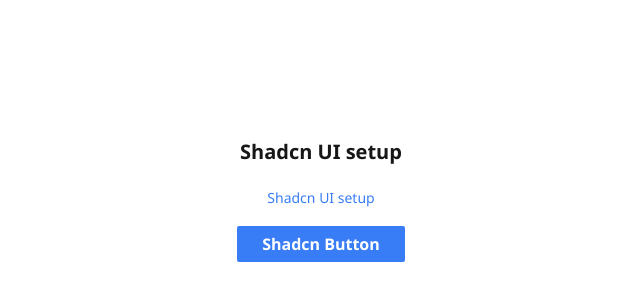
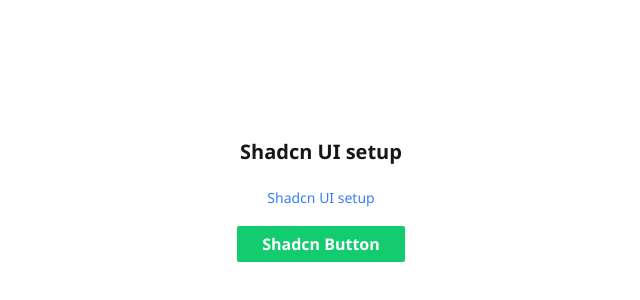
Before and after one commit to safronman/ui-kit-inctagram, a React (Vite) app: page / in a window 1280 px wide. Shown: the part 202-502 px from the top of the page, without its empty margins (319-959 px from the left). Built offline with nearby package versions, Linux system fonts and the light colour scheme.

Commit message:
fix: update primary button background color token

```diff
--- a/src/components/ui/button.tsx
+++ b/src/components/ui/button.tsx
@@ -10,7 +10,7 @@
     variants: {
       variant: {
         primary:
-          'bg-[var(--accent-500)] text-[var(--neutral-100)] hover:bg-[var(--accent-100)] active:bg-[var(--accent-700)] active:text-[var(--neutral-500)] focus-visible:border-2 focus-visible:border-[var(--accent-700)] disabled:bg-[var(--accent-900)] disabled:text-[var(--neutral-900)]',
+          'bg-[var(--success-500)] text-[var(--neutral-100)] hover:bg-[var(--accent-100)] active:bg-[var(--accent-700)] active:text-[var(--neutral-500)] focus-visible:border-2 focus-visible:border-[var(--accent-700)] disabled:bg-[var(--accent-900)] disabled:text-[var(--neutral-900)]',
         secondary:
           'bg-[var(--ink-300)] text-[var(--neutral-100)] hover:bg-[var(--ink-100)] active:bg-[var(--ink-400)] focus-visible:border focus-visible:border-[var(--accent-300)] disabled:bg-[var(--ink-500)] disabled:text-[var(--neutral-900)]',
         outline:
```
